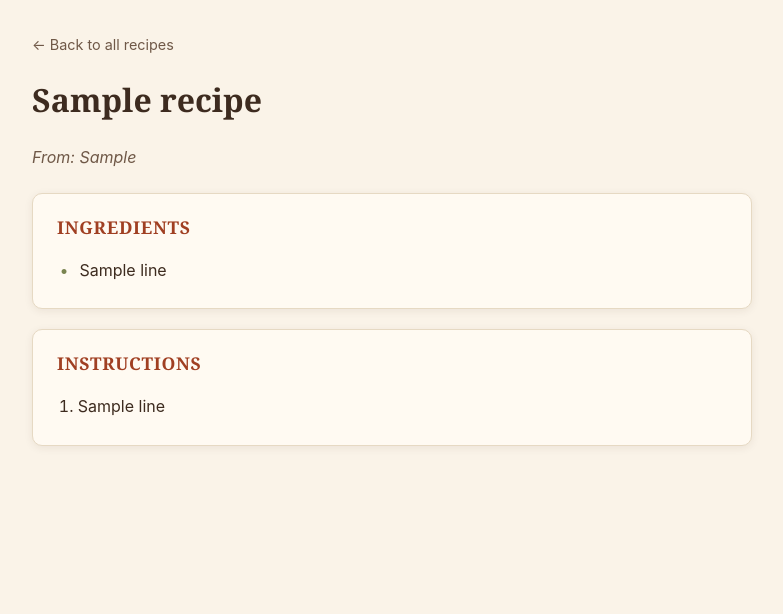
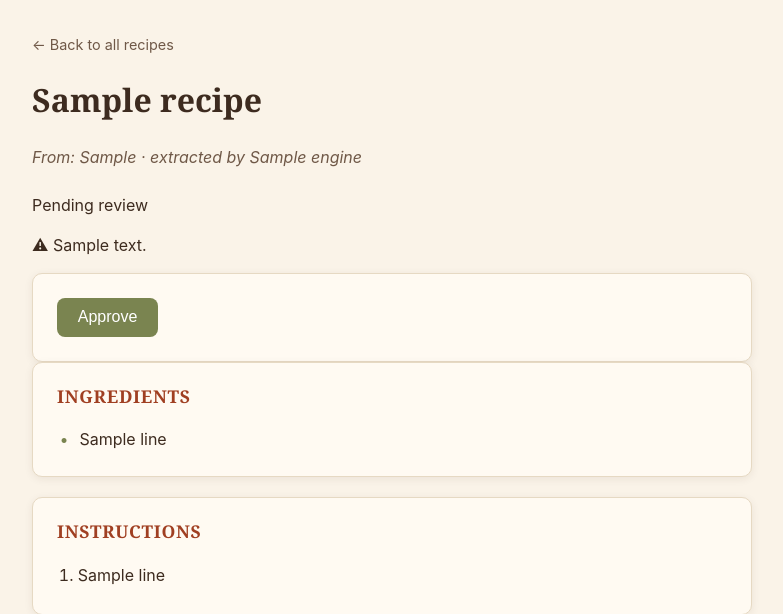
Before and after one commit to junipernineaj/recipe-app, a FastAPI app: template templates/recipe_detail.html in a window 1280 px wide. Shown: the top 614 px of the page, without its empty margins (248-1031 px from the left). Run offline with FastAPI, Linux system fonts and the light colour scheme; the template is opened without the code that fills it: most values are stand-ins (such as "Sample title", 1, 10 or a date in 2020).

Commit message:
Add approve button and review context to recipe detail page; ignore pipeline/inventory.csv properly
The detail page now shows a "Pending review" banner with an Approve button
for anything not yet approved, plus the flagged_for_review note and which
engine produced the recipe -- the actual information needed to decide
whether to approve it. Also closes the .gitignore gap for
pipeline/inventory.csv that the *.sqlite/*.log fix missed.

Co-Authored-By: Claude Sonnet 5 <noreply@anthropic.com>
Claude-Session: https://claude.ai/code/session_01JrThFu6QaBeCeX9TnJ53ss

```diff
--- a/templates/recipe_detail.html
+++ b/templates/recipe_detail.html
@@ -9,7 +9,18 @@
         <a class="back-link" href="/">&larr; Back to all recipes</a>
         <div class="recipe-header">
             <h1>{{ recipe["title"] }}</h1>
-            <p class="source">From: {{ recipe["source_book"] }}</p>
+            <p class="source">From: {{ recipe["source_book"] }}{% if recipe["engine"] %} &middot; extracted by {{ recipe["engine"] }}{% endif %}</p>
+            {% if recipe["status"] != "approved" %}
+            <div class="review-banner">
+                <span>Pending review</span>
+                {% if recipe["flagged_for_review"] %}
+                <p class="flag-note">&#9888; {{ recipe["flagged_for_review"] }}</p>
+                {% endif %}
+                <form method="post" action="/recipes/{{ recipe['id'] }}/approve">
+                    <button type="submit">Approve</button>
+                </form>
+            </div>
+            {% endif %}
         </div>
 
         <div class="recipe-section">
```
Also changed, not shown: 1 other file.
